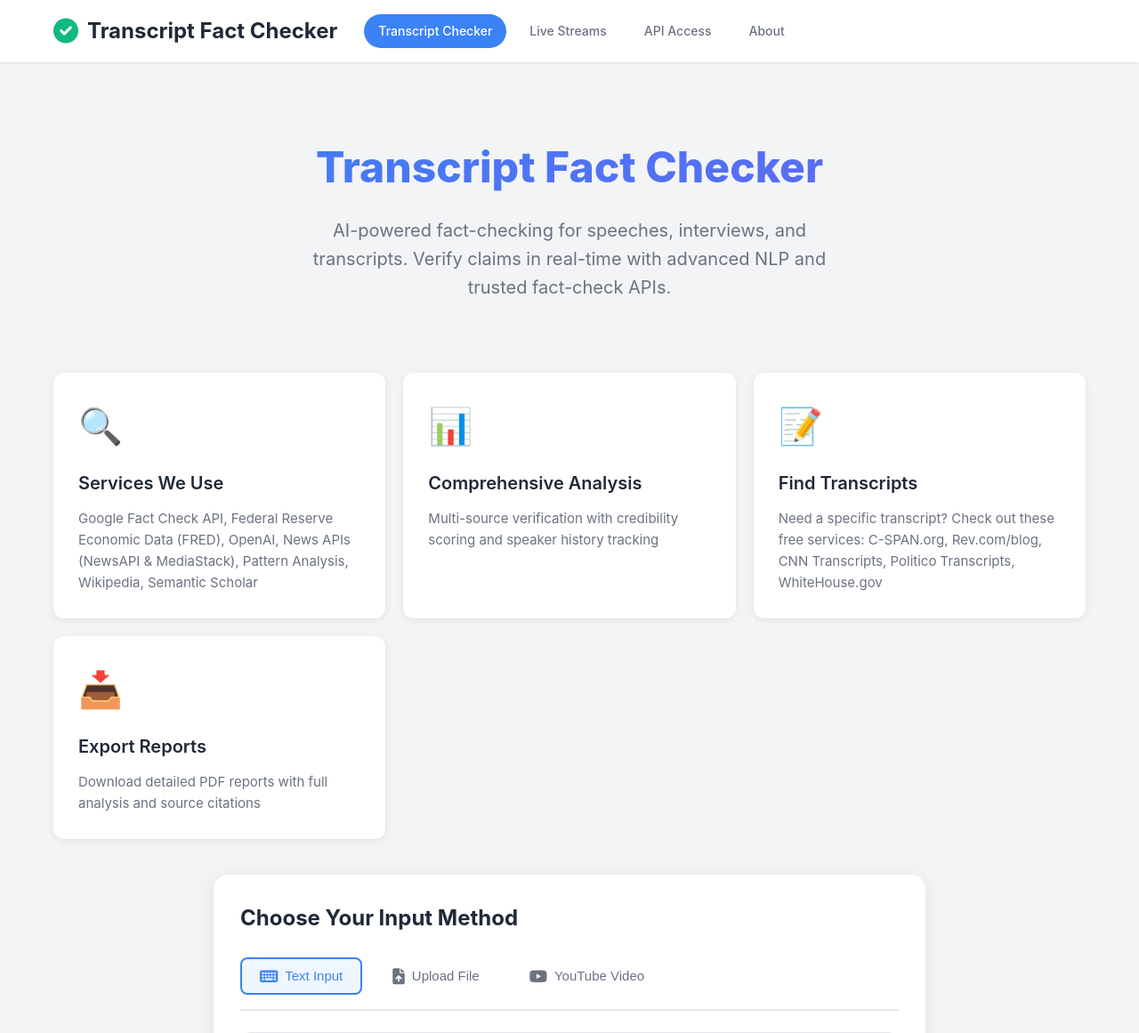
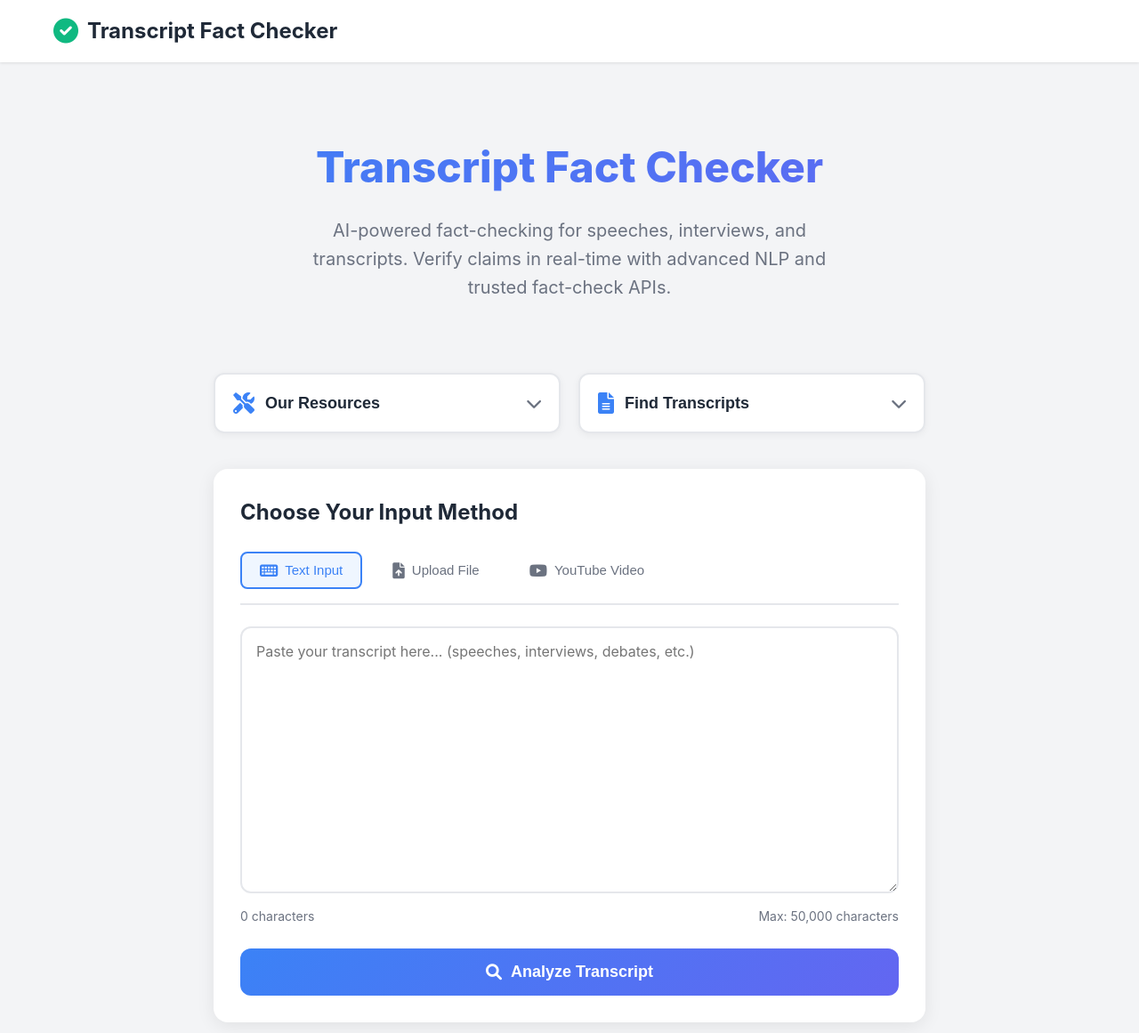
Before and after one commit to Hyperiongate/transcripts, a Flask app: page / in a window 1280 px wide. Shown: the top 1161 px of the page at 89% size. Run offline with Flask 3, Linux system fonts and the light colour scheme.

Commit message:
Update index.html

```diff
--- a/templates/index.html
+++ b/templates/index.html
@@ -43,7 +43,6 @@
         .logo-section {
             display: flex;
             align-items: center;
-            gap: 30px;
         }
 
         .logo {
@@ -66,30 +65,7 @@
             font-size: 28px;
         }
 
-        .nav-pills {
-            display: flex;
-            gap: 10px;
-        }
 
-        .nav-pill {
-            padding: 8px 16px;
-            border-radius: 20px;
-            text-decoration: none;
-            color: #6b7280;
-            font-size: 14px;
-            font-weight: 500;
-            transition: all 0.2s;
-        }
-
-        .nav-pill:hover {
-            background: #f3f4f6;
-            color: #1f2937;
-        }
-
-        .nav-pill.active {
-            background: #3b82f6;
-            color: white;
-        }
 
         /* Container */
         .container {
@@ -120,44 +96,132 @@
             margin: 0 auto;
         }
 
-        /* Features Grid */
-        .features-grid {
-            display: grid;
-            grid-template-columns: repeat(auto-fit, minmax(280px, 1fr));
+        /* Info Dropdowns */
+        .info-dropdowns {
+            display: flex;
             gap: 20px;
-            max-width: 1200px;
+            max-width: 800px;
             margin: 40px auto;
+            flex-wrap: wrap;
         }
 
-        .feature-card {
-            background: white;
-            padding: 28px;
-            border-radius: 12px;
-            box-shadow: 0 2px 8px rgba(0, 0, 0, 0.08);
-            transition: transform 0.2s, box-shadow 0.2s;
+        .dropdown-container {
+            flex: 1;
+            min-width: 300px;
         }
 
-        .feature-card:hover {
-            transform: translateY(-4px);
-            box-shadow: 0 4px 16px rgba(0, 0, 0, 0.12);
+        .dropdown-button {
+            width: 100%;
+            padding: 20px;
+            background: white;
+            border: 2px solid #e5e7eb;
+            border-radius: 12px;
+            cursor: pointer;
+            transition: all 0.3s ease;
+            display: flex;
+            align-items: center;
+            gap: 12px;
+            font-size: 18px;
+            font-weight: 600;
+            color: #1f2937;
+            box-shadow: 0 2px 8px rgba(0, 0, 0, 0.05);
         }
 
-        .feature-icon {
-            font-size: 40px;
-            margin-bottom: 16px;
+        .dropdown-button:hover {
+            border-color: #3b82f6;
+            transform: translateY(-2px);
+            box-shadow: 0 4px 12px rgba(0, 0, 0, 0.1);
         }
 
-        .feature-title {
-            font-size: 20px;
-            font-weight: 600;
+        .dropdown-button i:first-child {
+            font-size: 24px;
+            color: #3b82f6;
+        }
+
+        .dropdown-arrow {
+            margin-left: auto;
+            transition: transform 0.3s ease;
+            color: #6b7280;
+        }
+
+        .dropdown-arrow.open {
+            transform: rotate(180deg);
+        }
+
+        .dropdown-content {
+            display: none;
+            background: white;
+            border: 2px solid #e5e7eb;
+            border-top: none;
+            border-radius: 0 0 12px 12px;
+            padding: 24px;
+            margin-top: -2px;
+            box-shadow: 0 4px 12px rgba(0, 0, 0, 0.05);
+            max-height: 400px;
+            overflow-y: auto;
+        }
+
+        .dropdown-content.show {
+            display: block;
+            animation: slideDown 0.3s ease;
+        }
+
+        .dropdown-content h4 {
             color: #1f2937;
             margin-bottom: 12px;
+            font-size: 18px;
         }
 
-        .feature-desc {
-            font-size: 15px;
-            color: #6b7280;
+        .dropdown-content ul {
+            list-style: none;
+            padding: 0;
+            margin: 0 0 20px 0;
+        }
+
+        .dropdown-content li {
+            padding: 8px 0;
+            color: #4b5563;
             line-height: 1.6;
+        }
+
+        .dropdown-content li strong {
+            color: #1f2937;
+        }
+
+        .dropdown-content a {
+            color: #3b82f6;
+            text-decoration: none;
+            transition: color 0.2s;
+        }
+
+        .dropdown-content a:hover {
+            color: #2563eb;
+            text-decoration: underline;
+        }
+
+        .dropdown-content p {
+            color: #4b5563;
+            line-height: 1.6;
+            margin: 12px 0;
+        }
+
+        /* Custom scrollbar for dropdowns */
+        .dropdown-content::-webkit-scrollbar {
+            width: 6px;
+        }
+
+        .dropdown-content::-webkit-scrollbar-track {
+            background: #f1f1f1;
+            border-radius: 3px;
+        }
+
+        .dropdown-content::-webkit-scrollbar-thumb {
+            background: #888;
+            border-radius: 3px;
+        }
+
+        .dropdown-content::-webkit-scrollbar-thumb:hover {
+            background: #555;
         }
 
         /* Input Section */
@@ -631,31 +695,7 @@
             color: #3b82f6;
         }
 
-        /* Fact check list container with scroll */
-        #fact-check-list {
-            max-height: 800px;
-            overflow-y: auto;
-            padding-right: 10px;
-        }
 
-        /* Custom scrollbar for fact check list */
-        #fact-check-list::-webkit-scrollbar {
-            width: 8px;
-        }
-
-        #fact-check-list::-webkit-scrollbar-track {
-            background: #f1f1f1;
-            border-radius: 4px;
-        }
-
-        #fact-check-list::-webkit-scrollbar-thumb {
-            background: #888;
-            border-radius: 4px;
-        }
-
-        #fact-check-list::-webkit-scrollbar-thumb:hover {
-            background: #555;
-        }
 
         .fact-check-item {
             border: 2px solid #e5e7eb;
@@ -982,6 +1022,7 @@
 
     <!-- Enhanced styles for expandable fact checks -->
     <link rel="stylesheet" href="/static/css/enhanced.css">
+    <link rel="stylesheet" href="/static/css/results-header.css">
 </head>
 <body>
     <!-- Header -->
@@ -992,12 +1033,6 @@
                     <i class="fas fa-check-circle logo-icon"></i>
                     <span>Transcript Fact Checker</span>
                 </a>
-                <div class="nav-pills">
-                    <a href="#" class="nav-pill active">Transcript Checker</a>
-                    <a href="#" class="nav-pill">Live Streams</a>
-                    <a href="#" class="nav-pill">API Access</a>
-                    <a href="#" class="nav-pill">About</a>
-                </div>
             </div>
         </nav>
     </header>
@@ -1010,27 +1045,51 @@
             <p>AI-powered fact-checking for speeches, interviews, and transcripts. Verify claims in real-time with advanced NLP and trusted fact-check APIs.</p>
         </div>
 
-        <!-- Features Grid -->
-        <div class="features-grid">
-            <div class="feature-card">
-                <div class="feature-icon">🔍</div>
-                <div class="feature-title">Services We Use</div>
-                <div class="feature-desc">Google Fact Check API, Federal Reserve Economic Data (FRED), OpenAI, News APIs (NewsAPI & MediaStack), Pattern Analysis, Wikipedia, Semantic Scholar</div>
+        <!-- Info Dropdowns -->
+        <div class="info-dropdowns">
+            <!-- Our Resources Dropdown -->
+            <div class="dropdown-container">
+                <button class="dropdown-button" onclick="toggleDropdown('resources-dropdown')">
+                    <i class="fas fa-tools"></i>
+                    <span>Our Resources</span>
+                    <i class="fas fa-chevron-down dropdown-arrow" id="resources-arrow"></i>
+                </button>
+                <div class="dropdown-content" id="resources-dropdown">
+                    <h4>Services We Use for Fact-Checking</h4>
+                    <ul>
+                        <li><strong>Google Fact Check API</strong> - Primary fact-checking database</li>
+                        <li><strong>Federal Reserve Economic Data (FRED)</strong> - Official economic statistics</li>
+                        <li><strong>OpenAI</strong> - AI-powered claim analysis</li>
+                        <li><strong>News APIs</strong> - NewsAPI & MediaStack for current events</li>
+                        <li><strong>Pattern Analysis</strong> - Identifies common false claim patterns</li>
+                        <li><strong>Wikipedia</strong> - General knowledge verification</li>
+                        <li><strong>Semantic Scholar</strong> - Academic paper verification</li>
+                    </ul>
+                    <h4>How It Works</h4>
+                    <p>We extract factual claims from transcripts using NLP, then verify each claim against multiple sources. Each claim receives a verdict (true, false, misleading, etc.) with confidence scores and explanations.</p>
+                </div>
             </div>
-            <div class="feature-card">
-                <div class="feature-icon">📊</div>
-                <div class="feature-title">Comprehensive Analysis</div>
-                <div class="feature-desc">Multi-source verification with credibility scoring and speaker history tracking</div>
-            </div>
-            <div class="feature-card">
-                <div class="feature-icon">📝</div>
-                <div class="feature-title">Find Transcripts</div>
-                <div class="feature-desc">Need a specific transcript? Check out these free services: C-SPAN.org, Rev.com/blog, CNN Transcripts, Politico Transcripts, WhiteHouse.gov</div>
-            </div>
-            <div class="feature-card">
-                <div class="feature-icon">📥</div>
-                <div class="feature-title">Export Reports</div>
-                <div class="feature-desc">Download detailed PDF reports with full analysis and source citations</div>
+
+            <!-- Free Transcript Services Dropdown -->
+            <div class="dropdown-container">
+                <button class="dropdown-button" onclick="toggleDropdown('transcripts-dropdown')">
+                    <i class="fas fa-file-alt"></i>
+                    <span>Find Transcripts</span>
+                    <i class="fas fa-chevron-down dropdown-arrow" id="transcripts-arrow"></i>
+                </button>
+                <div class="dropdown-content" id="transcripts-dropdown">
+                    <h4>Free Transcript Services</h4>
+                    <p>Need a specific transcript? Check out these free services:</p>
+                    <ul>
+                        <li><a href="https://www.c-span.org/search/?searchtype=Videos" target="_blank"><strong>C-SPAN.org</strong></a> - Congressional hearings, speeches, and political events</li>
+                        <li><a href="https://www.rev.com/blog/transcripts" target="_blank"><strong>Rev.com/blog</strong></a> - Popular speeches, interviews, and debates</li>
+                        <li><a href="http://transcripts.cnn.com/" target="_blank"><strong>CNN Transcripts</strong></a> - CNN show transcripts and interviews</li>
+                        <li><a href="https://www.politico.com/transcripts" target="_blank"><strong>Politico Transcripts</strong></a> - Political speeches and events</li>
+                        <li><a href="https://www.whitehouse.gov/briefing-room/" target="_blank"><strong>WhiteHouse.gov</strong></a> - Official White House statements and briefings</li>
+                        <li><a href="https://www.presidency.ucsb.edu/" target="_blank"><strong>American Presidency Project</strong></a> - Historical presidential documents</li>
+                        <li><a href="https://www.govinfo.gov/" target="_blank"><strong>GovInfo.gov</strong></a> - Official government transcripts and documents</li>
+                    </ul>
+                </div>
             </div>
         </div>
 
@@ -1217,5 +1276,41 @@
     <!-- JavaScript -->
     <script src="/static/js/app.js"></script>
     <script src="/static/js/enhanced.js"></script>
+    <script>
+        // Toggle dropdown function
+        function toggleDropdown(dropdownId) {
+            const dropdown = document.getElementById(dropdownId);
+            const arrow = document.getElementById(dropdownId.replace('-dropdown', '-arrow'));
+
+            // Close other dropdowns
+            document.querySelectorAll('.dropdown-content').forEach(d => {
+                if (d.id !== dropdownId) {
+                    d.classList.remove('show');
+                }
+            });
+
+            document.querySelectorAll('.dropdown-arrow').forEach(a => {
+                if (a.id !== arrow.id) {
+                    a.classList.remove('open');
+                }
+            });
+
+            // Toggle current dropdown
+            dropdown.classList.toggle('show');
+            arrow.classList.toggle('open');
+        }
+
+        // Close dropdowns when clicking outside
+        document.addEventListener('click', function(event) {
+            if (!event.target.closest('.dropdown-container')) {
+                document.querySelectorAll('.dropdown-content').forEach(d => {
+                    d.classList.remove('show');
+                });
+                document.querySelectorAll('.dropdown-arrow').forEach(a => {
+                    a.classList.remove('open');
+                });
+            }
+        });
+    </script>
 </body>
 </html>
```
